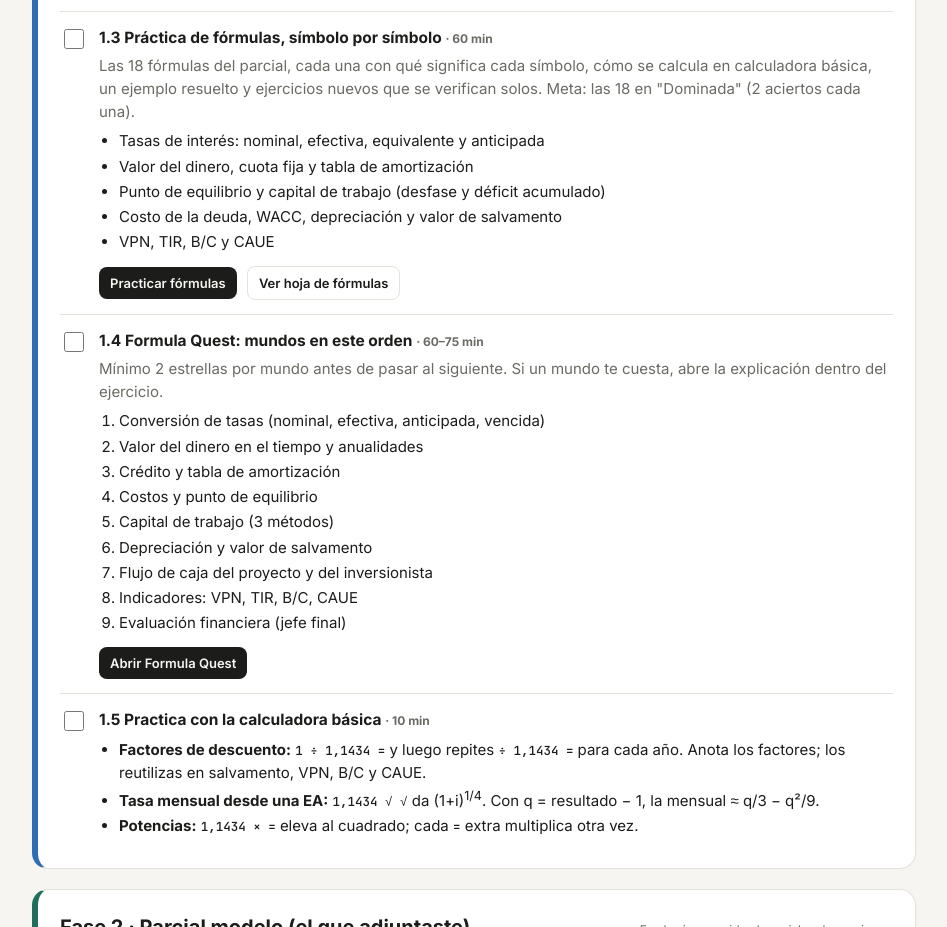
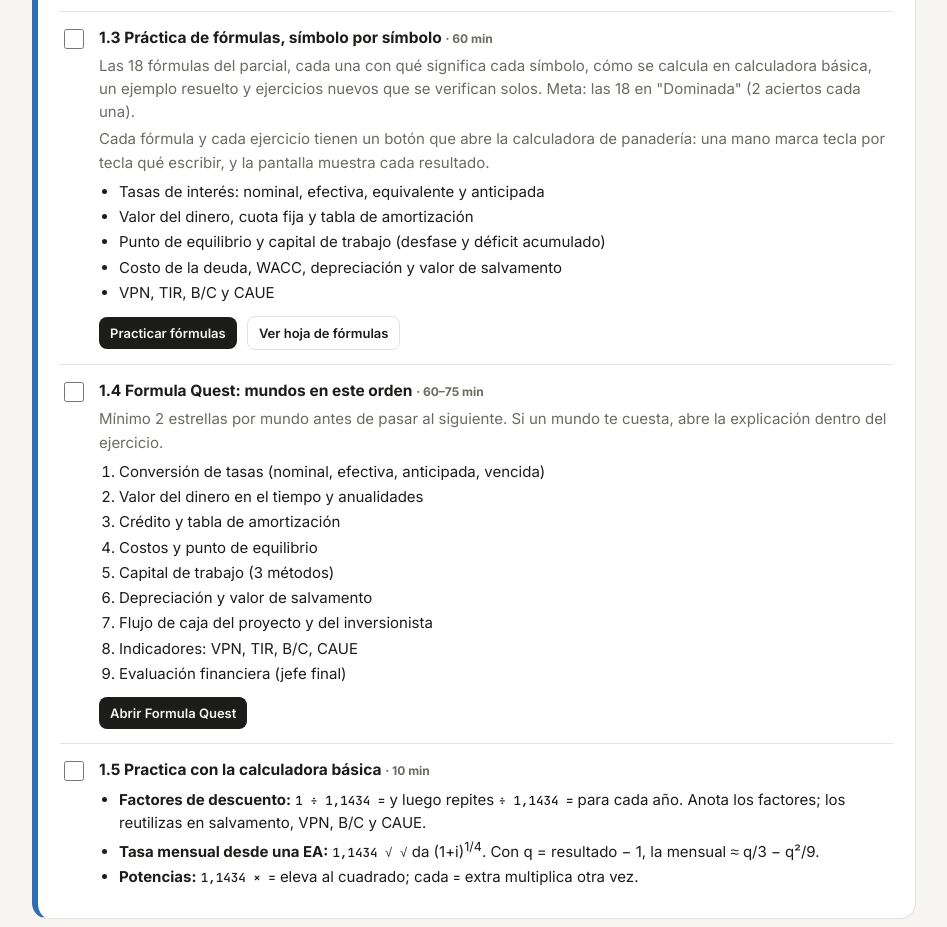
Before and after one commit to Thisisjuangomez/estudio-formulacion, a plain HTML site: page index.html in a window 1280 px wide. Shown: the part 852-1779 px from the top of the page, without its empty margins (166-1113 px from the left). Drawn offline with Linux system fonts and the light colour scheme.

Commit message:
Menciona la calculadora con mano en la ruta
Co-Authored-By: Claude Opus 5.5 <noreply@anthropic.com>
Claude-Session: https://claude.ai/code/session_01GneeQJHdR9hqehi9z4Vg9f

```diff
--- a/index.html
+++ b/index.html
@@ -103,6 +103,7 @@ button.reset{font:inherit;font-size:12px;background:none;border:1px solid var(--
   <div class="step"><input type="checkbox" data-id="f1-3"><div class="st">
     <h3>1.3 Práctica de fórmulas, símbolo por símbolo <span class="time">· 60 min</span></h3>
     <p>Las 18 fórmulas del parcial, cada una con qué significa cada símbolo, cómo se calcula en calculadora básica, un ejemplo resuelto y ejercicios nuevos que se verifican solos. Meta: las 18 en "Dominada" (2 aciertos cada una).</p>
+    <p>Cada fórmula y cada ejercicio tienen un botón que abre la calculadora de panadería: una mano marca tecla por tecla qué escribir, y la pantalla muestra cada resultado.</p>
     <ul>
       <li>Tasas de interés: nominal, efectiva, equivalente y anticipada</li>
       <li>Valor del dinero, cuota fija y tabla de amortización</li>
```
